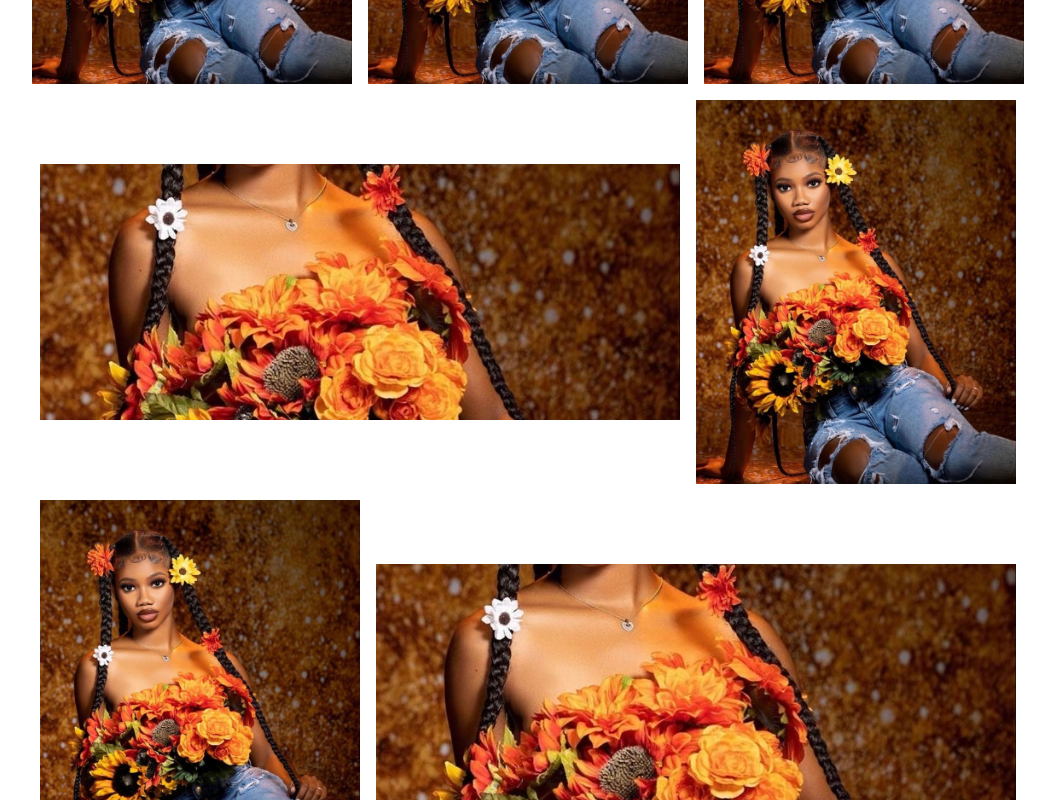
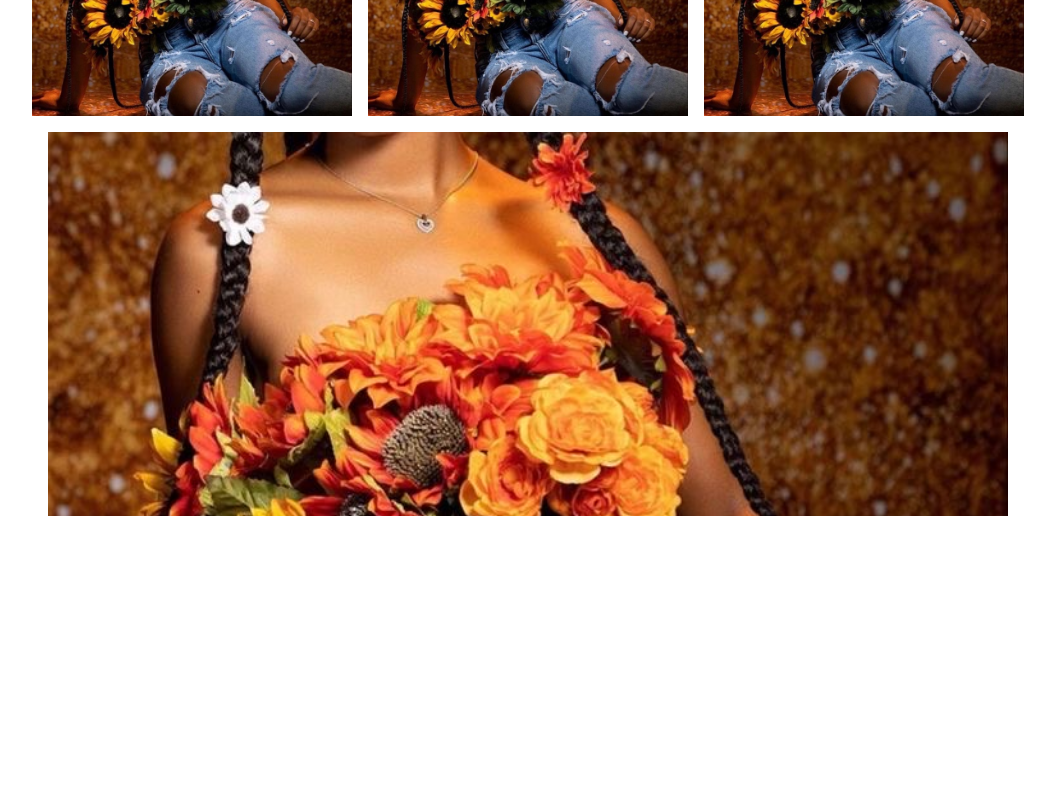
Before and after one commit to naomirono/Photography, a React (Vite) app: page /portfolio in a window 1280 px wide. Shown: the part 1588-2388 px from the top of the page, without its empty margins (112-1167 px from the left). After the commit the page ends 2136 px from the top, so only its background shows below. Built offline with nearby package versions, Linux system fonts and the light colour scheme.

Commit message:
Change the width and height of images

```diff
--- a/src/components/Gallery.jsx
+++ b/src/components/Gallery.jsx
@@ -3,26 +3,22 @@ import portraitPhoto from '../assets/POT1.JPG';
 import familyPortrait from '../assets/F1.JPG';
 
 const photos = [
-  { src: portraitPhoto, width: 'w-1/2', height: 'h-64' },
+  { src: portraitPhoto, width: 'w-1/2', height: 'h-96' },
   { src: familyPortrait, width: 'w-1/4', height: 'h-96' },
-  { src: portraitPhoto, width: 'w-1/4', height: 'h-96' },
-  { src: portraitPhoto, width: 'w-1/2', height: 'h-64' },
-  { src: portraitPhoto, width: 'w-1/2', height: 'h-64' },
   { src: portraitPhoto, width: 'w-1/4', height: 'h-96' },
   { src: portraitPhoto, width: 'w-1/4', height: 'h-96' },
   { src: portraitPhoto, width: 'w-1/4', height: 'h-96' },
   { src: portraitPhoto, width: 'w-1/4', height: 'h-96' },
-  { src: portraitPhoto, width: 'w-1/2', height: 'h-64' },
+  { src: portraitPhoto, width: 'w-1/2', height: 'h-96' },
   { src: portraitPhoto, width: 'w-1/4', height: 'h-96' },
   { src: portraitPhoto, width: 'w-1/4', height: 'h-96' },
-  { src: portraitPhoto, width: 'w-1/2', height: 'h-64' },
   { src: portraitPhoto, width: 'w-1/4', height: 'h-96' },
-  { src: portraitPhoto, width: 'w-1/4', height: 'h-96' },
+  { src: portraitPhoto, width: 'w-3/4', height: 'h-96' },
 ];
 
 const Gallery = () => {
   return (
-    <div className="flex flex-wrap justify-center items-center gap-4">
+    <div className="flex flex-wrap justify-center items-center gap-4 my-8">
       {photos.map((photo) => (
         <img
           key={photo.src}
```
